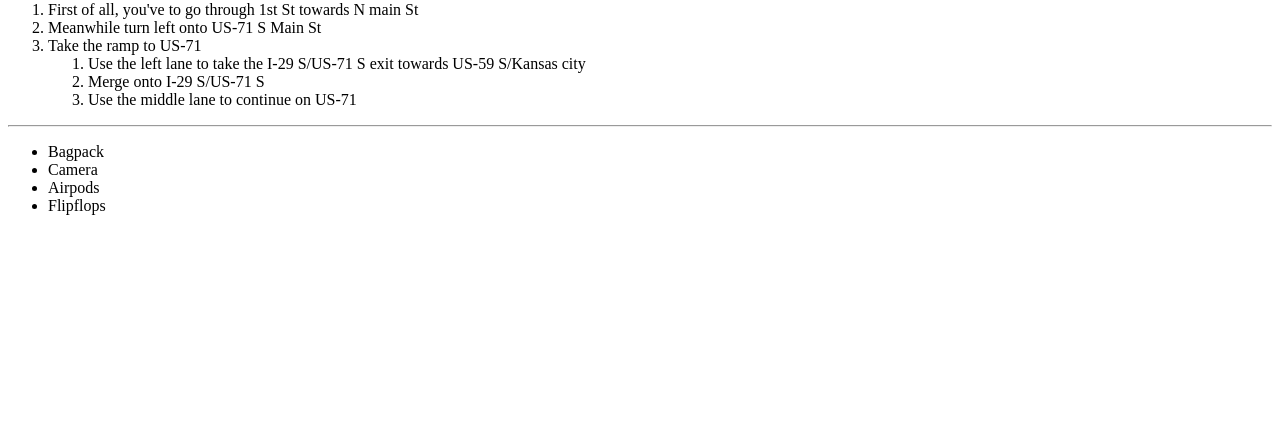
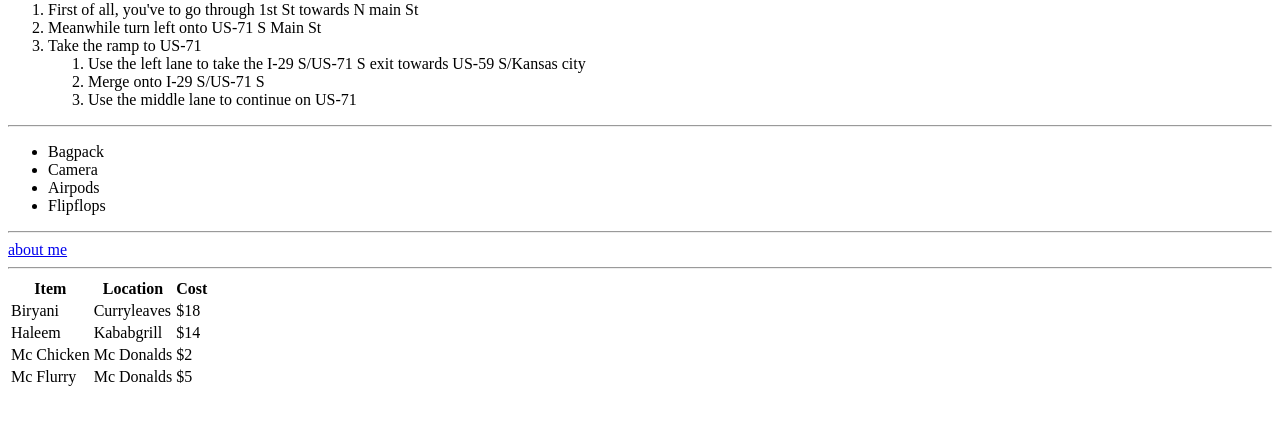
Before and after one commit to 44-563-WebApps-F21/webapps-f21-assignment-3-NaveenKanaparthi, a plain HTML site: page index.html in a window 1280 px wide. Shown: the part 280-704 px from the top of the page. Drawn offline with Linux system fonts and the light colour scheme.

Commit message:
added tables

```diff
--- a/index.html
+++ b/index.html
@@ -34,6 +34,40 @@
         <li>Airpods</li>
         <li>Flipflops</li>
     </ul>
+    <hr>
+    <a href="aboutme.html"> about me</a>
+    <hr>
+    <table>
+        <thead>
+            <tr>
+                <th>Item</th>
+                <th>Location</th>
+                <th>Cost</th>
+            </tr>
+        </thead>
+        <tbody>
+            <tr>
+                <td>Biryani</td>
+                <td>Curryleaves</td>
+                <td>$18</td>
+            </tr>
+            <tr>
+                <td>Haleem</td>
+                <td>Kababgrill</td>
+                <td>$14</td>
+            </tr>
+            <tr>
+                <td>Mc Chicken</td>
+                <td>Mc Donalds</td>
+                <td>$2</td>
+            </tr>
+            <tr>
+                <td>Mc Flurry</td>
+                <td>Mc Donalds</td>
+                <td>$5</td>
+            </tr>
+        </tbody>
+    </table>
 </body>
 
 </html>
```
Also changed, not shown: aboutme.html (+1 -1 lines).
